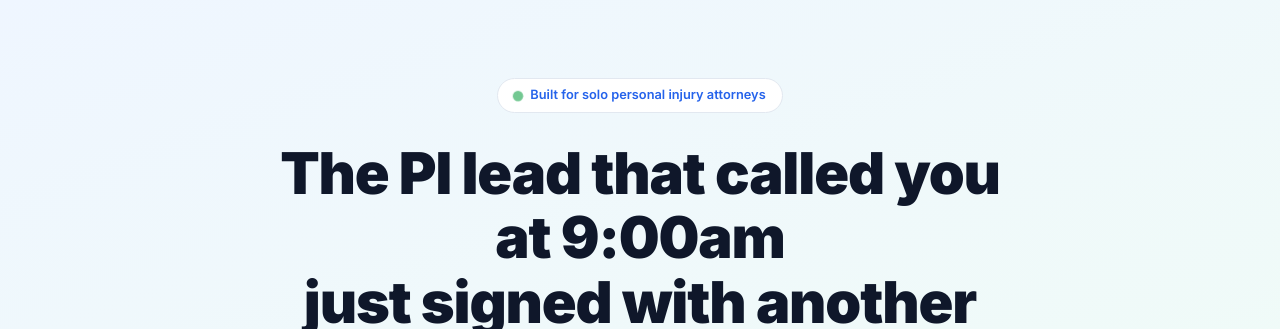
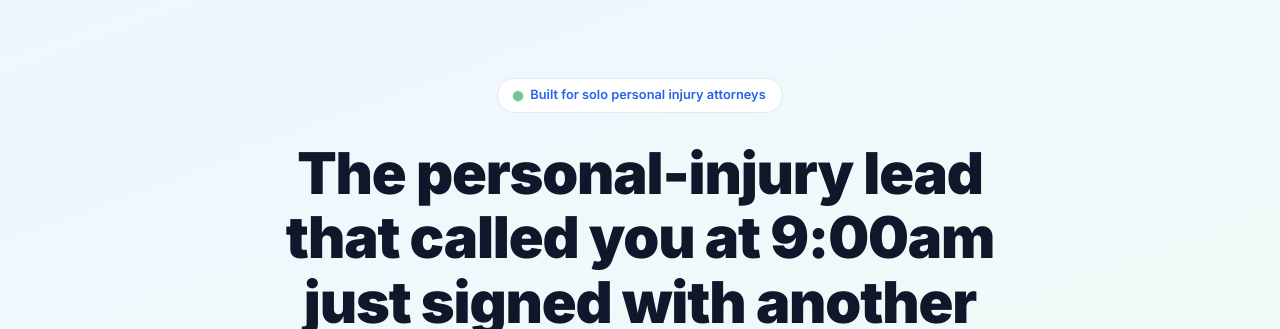
Before and after one commit to rjakmedia-cyber/clientready, a plain HTML site: page index.html in a window 1280 px wide. Shown: the part 109-438 px from the top of the page. Drawn offline with Linux system fonts and the light colour scheme.

Commit message:
Spell 'PI' as 'personal-injury' in hero H1 for cold-visitor clarity

```diff
--- a/index.html
+++ b/index.html
@@ -336,7 +336,7 @@
 <!-- HERO -->
 <section class="hero">
   <div class="hero-badge"><span class="dot"></span> Built for solo personal injury attorneys</div>
-  <h1>The PI lead that called you at 9:00am<br>just signed with another firm by <span class="accent">9:14.</span></h1>
+  <h1>The personal-injury lead that called you at 9:00am<br>just signed with another firm by <span class="accent">9:14.</span></h1>
   <p class="hero-sub">ClientReady is the AI intake system built for solo personal injury attorneys. Inquiry &rarr; signed engagement letter &rarr; paid retainer in under 10 minutes &mdash; automatically &mdash; while you&rsquo;re still in court.</p>
   <div class="hero-cta-group">
     <button class="btn-primary" onclick="openModal('hero')">Start Free 7-Day Trial &rarr;</button>
```
